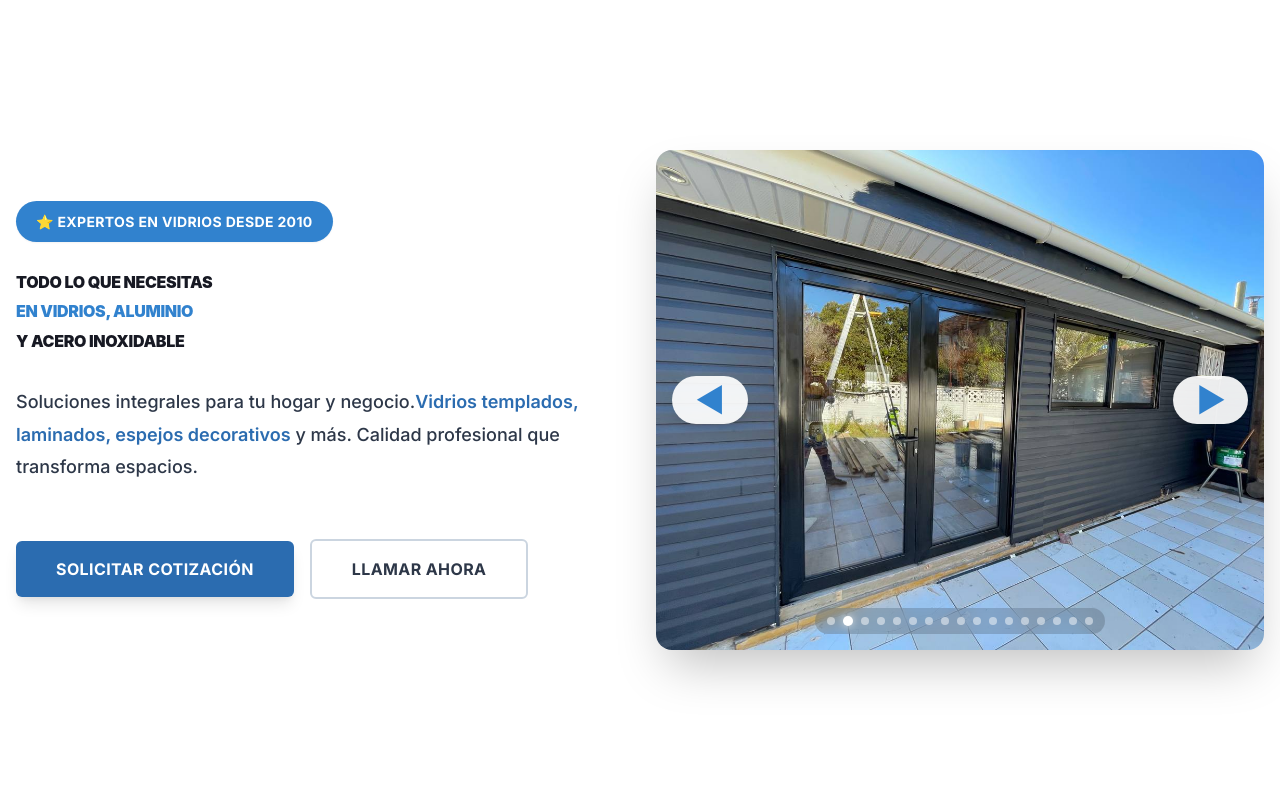
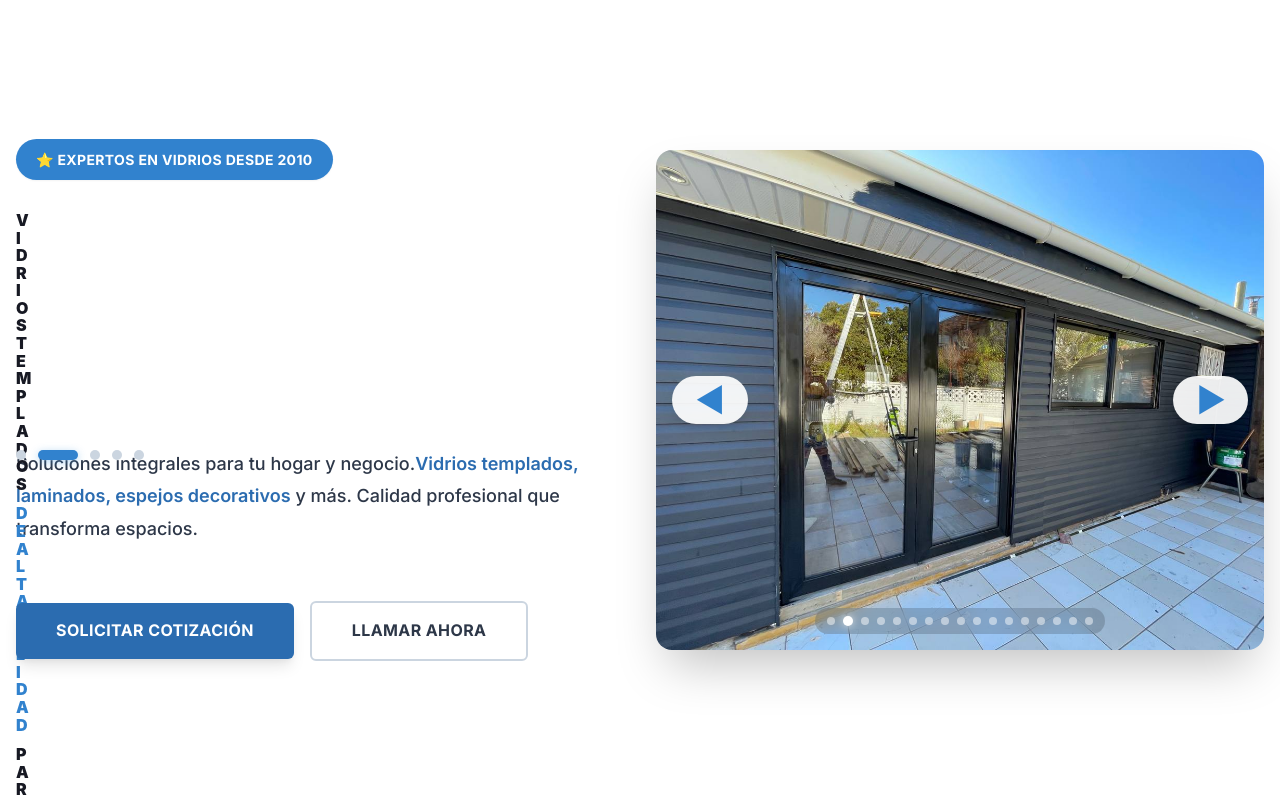
Before and after one commit to salva920/vidriosmilena, a Next.js app: page / in a window 1280 px wide. Shown: the top 800 px of the page. Built offline with nearby package versions, Linux system fonts and the light colour scheme.

Commit message:
añadiendo carrusel en el inicio

```diff
--- a/app/page.tsx
+++ b/app/page.tsx
@@ -42,6 +42,37 @@ export default function Home() {
     message: ''
   })
   const [currentImageIndex, setCurrentImageIndex] = useState(0)
+  const [currentTitleIndex, setCurrentTitleIndex] = useState(0)
+  const [titleAnimation, setTitleAnimation] = useState('fadeIn')
+
+  // Lista de títulos rotativos para el carrusel
+  const rotatingTitles = [
+    {
+      line1: 'TODO LO QUE NECESITAS',
+      line2: 'EN VIDRIOS, ALUMINIO',
+      line3: 'Y ACERO INOXIDABLE'
+    },
+    {
+      line1: 'VIDRIOS TEMPLADOS',
+      line2: 'DE ALTA CALIDAD',
+      line3: 'PARA TU HOGAR'
+    },
+    {
+      line1: 'ESPEJOS Y CRISTALES',
+      line2: 'DECORATIVOS',
+      line3: 'QUE TRANSFORMAN ESPACIOS'
+    },
+    {
+      line1: 'INSTALACIÓN PROFESIONAL',
+      line2: 'Y REPARACIÓN',
+      line3: 'CON LA MEJOR CALIDAD'
+    },
+    {
+      line1: 'SOLUCIONES INTEGRALES',
+      line2: 'EN VIDRIOS Y ALUMINIO',
+      line3: 'PARA TU PROYECTO'
+    }
+  ]
 
   // Lista de imágenes del carrusel
   const images = [
@@ -68,7 +99,7 @@ export default function Home() {
   // Número de WhatsApp - puede configurarse mediante variable de entorno
   const numeroWhatsApp = process.env.NEXT_PUBLIC_WHATSAPP_NUMBER || '584122176537'
 
-  // Carrusel automático
+  // Carrusel automático de imágenes
   useEffect(() => {
     const interval = setInterval(() => {
       setCurrentImageIndex((prevIndex) => (prevIndex + 1) % images.length)
@@ -76,6 +107,20 @@ export default function Home() {
 
     return () => clearInterval(interval)
   }, [images.length])
+
+  // Carrusel automático de títulos
+  useEffect(() => {
+    const titleInterval = setInterval(() => {
+      setTitleAnimation('fadeOut')
+
+      setTimeout(() => {
+        setCurrentTitleIndex((prevIndex) => (prevIndex + 1) % rotatingTitles.length)
+        setTitleAnimation('fadeIn')
+      }, 300) // Delay para la transición
+    }, 3500) // Cambia de título cada 3.5 segundos
+
+    return () => clearInterval(titleInterval)
+  }, [rotatingTitles.length])
 
   const nextImage = () => {
     setCurrentImageIndex((prevIndex) => (prevIndex + 1) % images.length)
@@ -203,6 +248,7 @@ _Generado desde el formulario de contacto de Vidrios Premium_`
                   ⭐ Expertos en Vidrios desde 2010
                 </Badge>
 
+                <Box position="relative" minH={{ base: "140px", md: "180px", lg: "200px" }}>
                   <Heading
                     as="h1"
                     size={{ base: "3xl", md: "4xl", lg: "5xl" }}
@@ -210,17 +256,63 @@ _Generado desde el formulario de contacto de Vidrios Premium_`
                     lineHeight="1.1"
                     color="gray.900"
                     letterSpacing="-0.02em"
+                    position="relative"
+                  >
+                    <Box
+                      key={currentTitleIndex}
+                      opacity={titleAnimation === 'fadeIn' ? 1 : 0}
+                      transform={titleAnimation === 'fadeIn' ? 'translateY(0)' : 'translateY(20px)'}
+                      transition="all 0.5s ease-in-out"
+                      position="absolute"
+                      width="100%"
+                      top="0"
+                      left="0"
                     >
                       <Text as="span" display="block" mb="3">
-                    TODO LO QUE NECESITAS
+                        {rotatingTitles[currentTitleIndex].line1}
                       </Text>
                       <Text as="span" display="block" color="blue.500" mb="3">
-                    EN VIDRIOS, ALUMINIO
+                        {rotatingTitles[currentTitleIndex].line2}
                       </Text>
                       <Text as="span" display="block">
-                    Y ACERO INOXIDABLE
+                        {rotatingTitles[currentTitleIndex].line3}
                       </Text>
+                    </Box>
                   </Heading>
+
+                  {/* Indicadores del carrusel de títulos */}
+                  <HStack
+                    spacing="3"
+                    mt="8"
+                    position="absolute"
+                    bottom="-12"
+                    left="0"
+                  >
+                    {rotatingTitles.map((_, index) => (
+                      <Box
+                        key={index}
+                        width={index === currentTitleIndex ? "40px" : "10px"}
+                        height="10px"
+                        borderRadius="full"
+                        bg={index === currentTitleIndex ? 'blue.500' : 'gray.300'}
+                        transition="all 0.4s cubic-bezier(0.4, 0, 0.2, 1)"
+                        cursor="pointer"
+                        onClick={() => {
+                          setTitleAnimation('fadeOut')
+                          setTimeout(() => {
+                            setCurrentTitleIndex(index)
+                            setTitleAnimation('fadeIn')
+                          }, 300)
+                        }}
+                        _hover={{
+                          bg: index === currentTitleIndex ? 'blue.600' : 'gray.400',
+                          transform: 'scale(1.1)'
+                        }}
+                        boxShadow={index === currentTitleIndex ? "0 2px 8px rgba(66, 153, 225, 0.4)" : "none"}
+                      />
+                    ))}
+                  </HStack>
+                </Box>
 
                 <Text
                   fontSize={{ base: "md", md: "lg" }}
```
Lines whose indentation alone changed are shown as unchanged.
